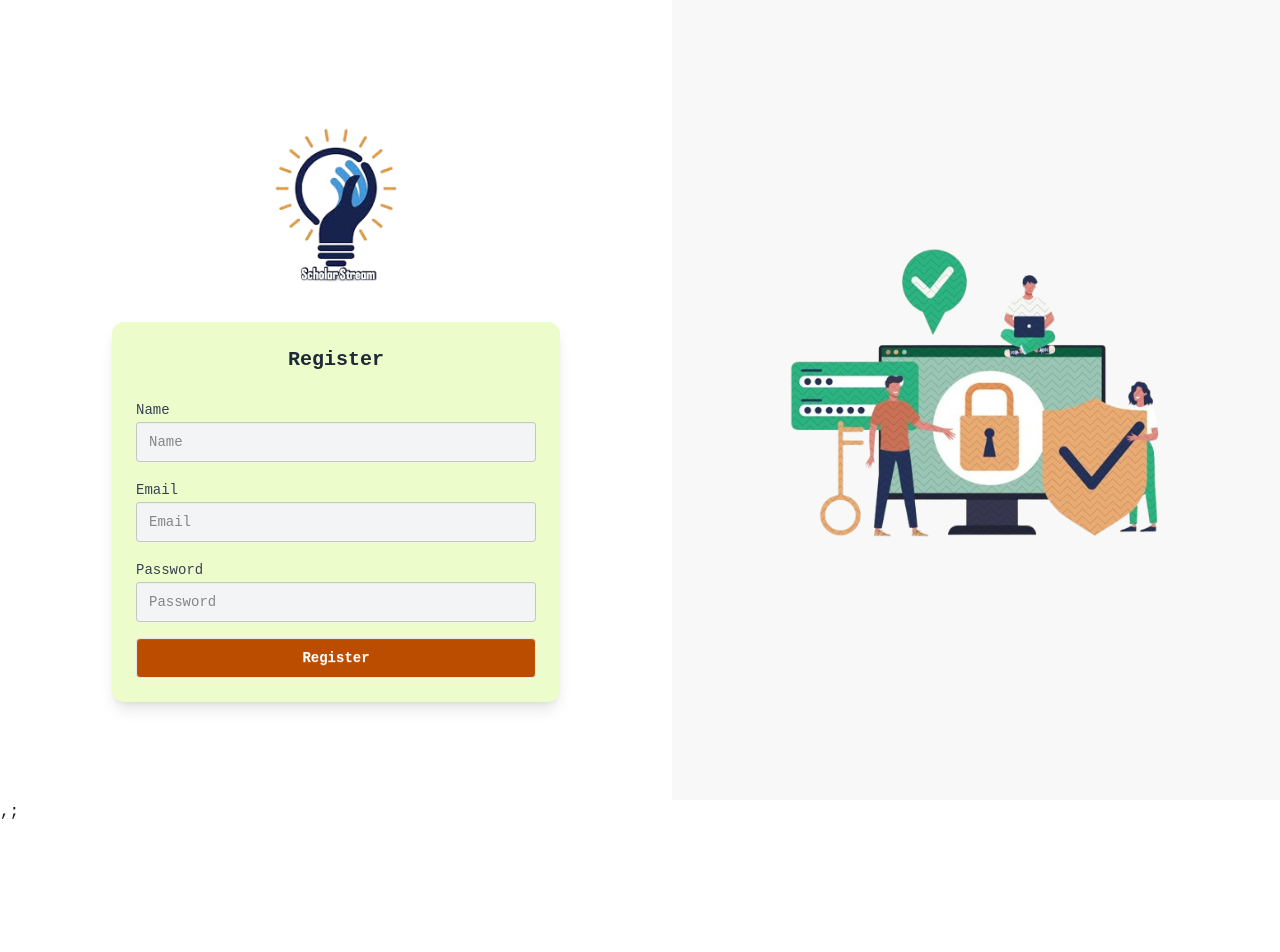
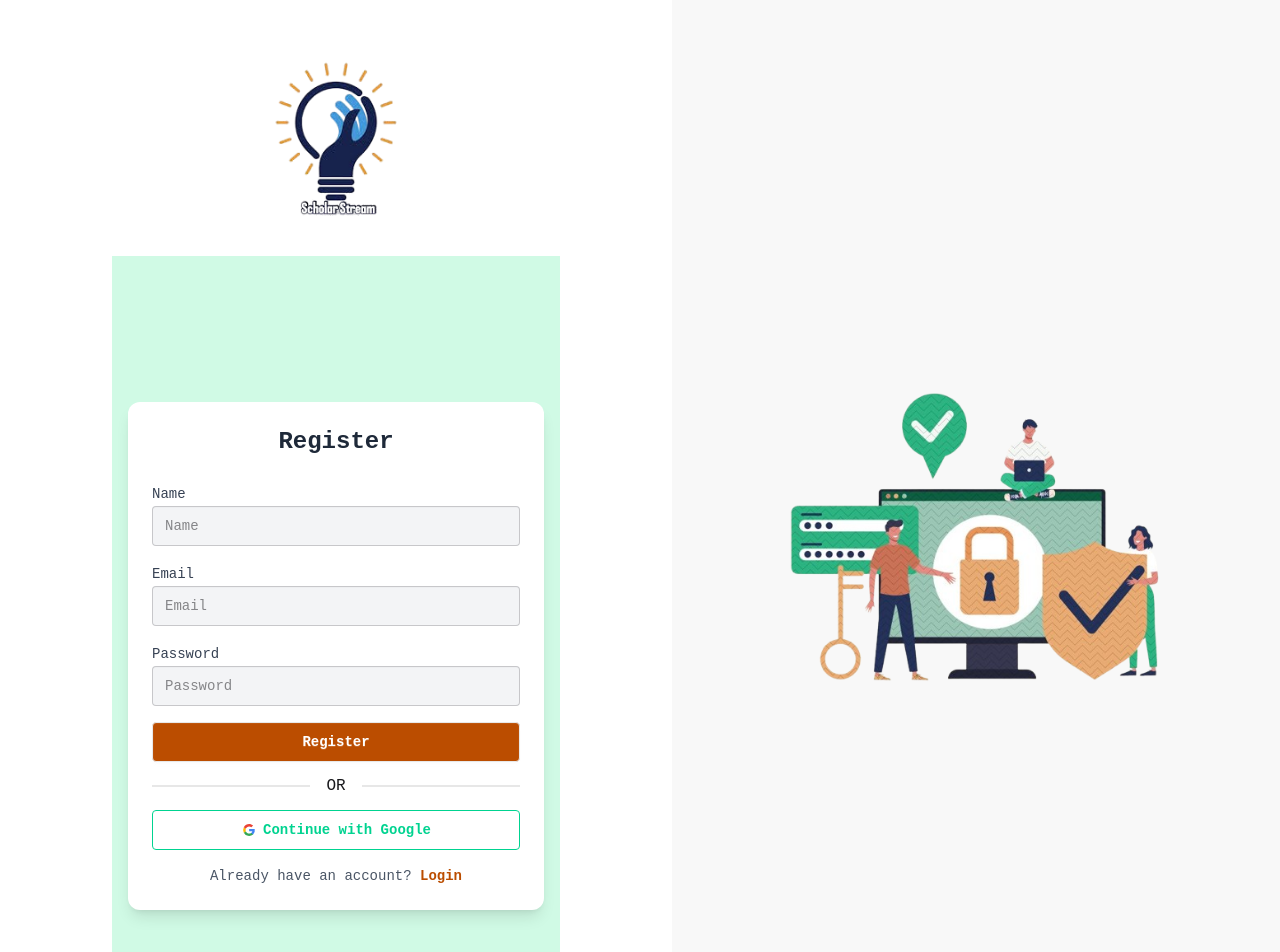
Before and after one commit to AshrafulAlam96/clients, a React (Vite) app: page /auth/register in a window 1280 px wide. Shown: the top 952 px of the page. Before the commit the page ends 824 px from the top, so only its background shows below. Built offline with nearby package versions, Linux system fonts and the light colour scheme.

Commit message:
C07: Implement Google Sign

```diff
--- a/src/contexts/AuthProvider.jsx
+++ b/src/contexts/AuthProvider.jsx
@@ -1,20 +1,38 @@
-import React from 'react'
+import React, { useEffect, useState } from 'react'
 import { AuthContext } from './AuthContext'
-import { createUserWithEmailAndPassword, signInWithEmailAndPassword } from 'firebase/auth';
+import { createUserWithEmailAndPassword, GoogleAuthProvider, signInWithEmailAndPassword, signInWithPopup } from 'firebase/auth';
 import { auth } from '../firebase/firebase.init';
 
-const AuthProvider = ({children}) => {
+const googleProvider = new GoogleAuthProvider();
+
+const AuthProvider = ({ children }) => {
+    const [user, setUser] = useState(null);
+    const [loading, setLoading] = useState(true);
 
     const registerUser = (email, password) => {
+        setLoading(true);
         return createUserWithEmailAndPassword(auth, email, password);
     };
 
     const signInUser = (email, password) => {
+        setLoading(true);
         return signInWithEmailAndPassword(auth, email, password);
     }
+
+    const signInGoogle = () => {
+        setLoading(true);
+        return signInWithPopup(auth, googleProvider);
+    }
+
+    useEffect(() => {
+
+    },[])
     const authInfo = {
+        user,
+        loading,
         registerUser,
-        signInUser
+        signInUser,
+        signInGoogle
     };
   return (
       <AuthContext value={authInfo}>
--- a/src/pages/auth/Login.jsx
+++ b/src/pages/auth/Login.jsx
@@ -1,26 +1,36 @@
 import React from "react";
 import { useForm } from "react-hook-form";
+import { Link } from "react-router-dom";   // ✅ import Link
 import useAuth from "../../../hooks/useAuth";
+import SocialLogin from "./SocialLogin";
 
 const Login = () => {
-  const { register, handleSubmit, formState: { errors },} = useForm();
+  const {
+    register,
+    handleSubmit,
+    formState: { errors },
+  } = useForm();
 
-  const { signInUser } = useAuth();
+  const { signInUser } = useAuth(); // ✅ add googleLogin from your hook
 
   const onSubmit = (data) => {
     console.log("Login Data:", data);
     signInUser(data.email, data.password)
-      .then(result => {
+      .then((result) => {
         console.log(result.user);
       })
-      .catch(error => {
+      .catch((error) => {
         console.log(error);
-    })
+      });
   };
 
+
   return (
-      <div className="bg-lime-100 rounded-xl shadow-lg w-full max-w-md p-6">
+    <div className="min-h-screen bg-emerald-100 flex items-center justify-center px-4">
+      <div className="bg-white rounded-xl shadow-lg w-full max-w-md p-6">
         <h2 className="text-xl font-semibold text-center mb-6 text-gray-800">Login</h2>
+
+        {/* Email/Password Form */}
         <form onSubmit={handleSubmit(onSubmit)} className="space-y-4">
           {/* Email */}
           <label className="text-sm text-gray-700">Email</label>
@@ -43,11 +53,30 @@ const Login = () => {
           {errors.password && <p className="text-red-500 text-sm">{errors.password.message}</p>}
 
           {/* Submit */}
-          <button type="submit" className="btn w-full bg-amber-700 text-white hover:bg-amber-800">
+          <button
+            type="submit"
+            className="btn w-full bg-amber-700 text-white hover:bg-amber-800"
+          >
             Login
           </button>
         </form>
+
+        {/* Divider */}
+        <div className="divider">OR</div>
+
+        {/* Google Login */}
+        <SocialLogin></SocialLogin>
+
+
+        {/* Register Link */}
+        <p className="mt-4 text-center text-sm text-gray-600">
+          New Here?{" "}
+          <Link to="/auth/register" className="text-amber-700 font-semibold hover:underline">
+            Register
+          </Link>
+        </p>
       </div>
+    </div>
   );
 };
 
--- a/src/pages/auth/Register.jsx
+++ b/src/pages/auth/Register.jsx
@@ -1,26 +1,23 @@
 import React from "react";
 import { useForm } from "react-hook-form";
+import { Link } from "react-router-dom";
 import useAuth from "../../../hooks/useAuth";
+import SocialLogin from "./SocialLogin";
 
 const Register = () => {
-  const { register, handleSubmit, formState: { errors }, } = useForm();
-
-  const {registerUser} = useAuth();
+  const { register, handleSubmit, formState: { errors } } = useForm();
+  const { registerUser} = useAuth();
 
   const onSubmit = (data) => {
-    console.log("Register Data:", data);
     registerUser(data.email, data.password)
-      .then(result => {
-        console.log(result.user);
-      })
-      .catch(error => {
-        console.log(error);
-    })
+      .then(result => console.log(result.user))
+      .catch(error => console.log(error));
   };
 
   return (
-      <div className="bg-lime-100 rounded-xl shadow-lg w-full max-w-md p-6">
-        <h2 className="text-xl font-semibold text-center mb-6 text-gray-800">Register</h2>
+    <div className="min-h-screen bg-emerald-100 flex items-center justify-center px-4">
+      <div className="w-full max-w-md bg-white rounded-xl shadow-lg p-6">
+        <h2 className="text-xl md:text-2xl font-semibold text-center mb-6 text-gray-800">Register</h2>
         <form onSubmit={handleSubmit(onSubmit)} className="space-y-4">
           {/* Name */}
           <label className="text-sm text-gray-700">Name</label>
@@ -60,7 +57,22 @@ const Register = () => {
             Register
           </button>
         </form>
+
+        {/* Divider */}
+        <div className="divider">OR</div>
+
+        {/* Google Signup */}
+        <SocialLogin></SocialLogin>
+
+        {/* Login Link */}
+        <p className="mt-4 text-center text-sm text-gray-600">
+          Already have an account?{" "}
+          <Link to="/auth/login" className="text-amber-700 font-semibold hover:underline">
+            Login
+          </Link>
+        </p>
       </div>
+    </div>
   );
 };
 
--- /dev/null
+++ b/src/pages/auth/SocialLogin.jsx
@@ -0,0 +1,25 @@
+import React from 'react'
+import useAuth from '../../../hooks/useAuth';
+
+const SocialLogin = () => {
+    const { signInGoogle } = useAuth();
+    const handleGoogleSignIn = () => {
+        signInGoogle()
+        .then((result) => {
+        console.log(result.user);
+      })
+      .catch((error) => {
+        console.log(error);
+      });
+    }
+  return (
+      <button
+          onClick={handleGoogleSignIn}
+          className="btn w-full btn-outline btn-success">
+          <svg aria-label="Google logo" width="16" height="16" xmlns="http://www.w3.org/2000/svg" viewBox="0 0 512 512"><g><path d="m0 0H512V512H0" fill="#fff"></path><path fill="#34a853" d="M153 292c30 82 118 95 171 60h62v48A192 192 0 0190 341"></path><path fill="#4285f4" d="m386 400a140 175 0 0053-179H260v74h102q-7 37-38 57"></path><path fill="#fbbc02" d="m90 341a208 200 0 010-171l63 49q-12 37 0 73"></path><path fill="#ea4335" d="m153 219c22-69 116-109 179-50l55-54c-78-75-230-72-297 55"></path></g></svg>
+          Continue with Google
+    </button>
+  )
+}
+
+export default SocialLogin;
```
Also changed, not shown: hooks/useAuth.jsx (line endings or trailing spaces), src/assets/google-logo.png (added).
